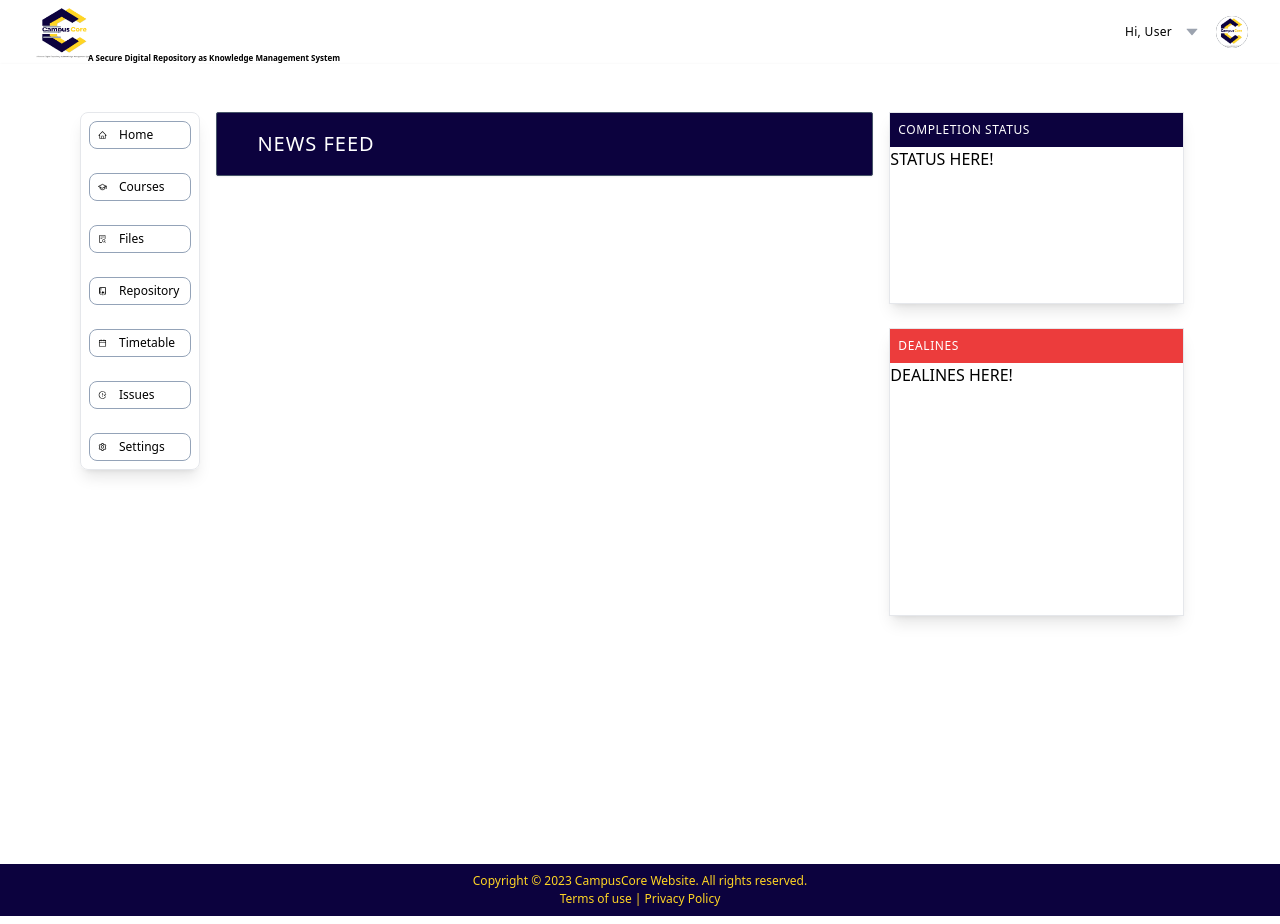
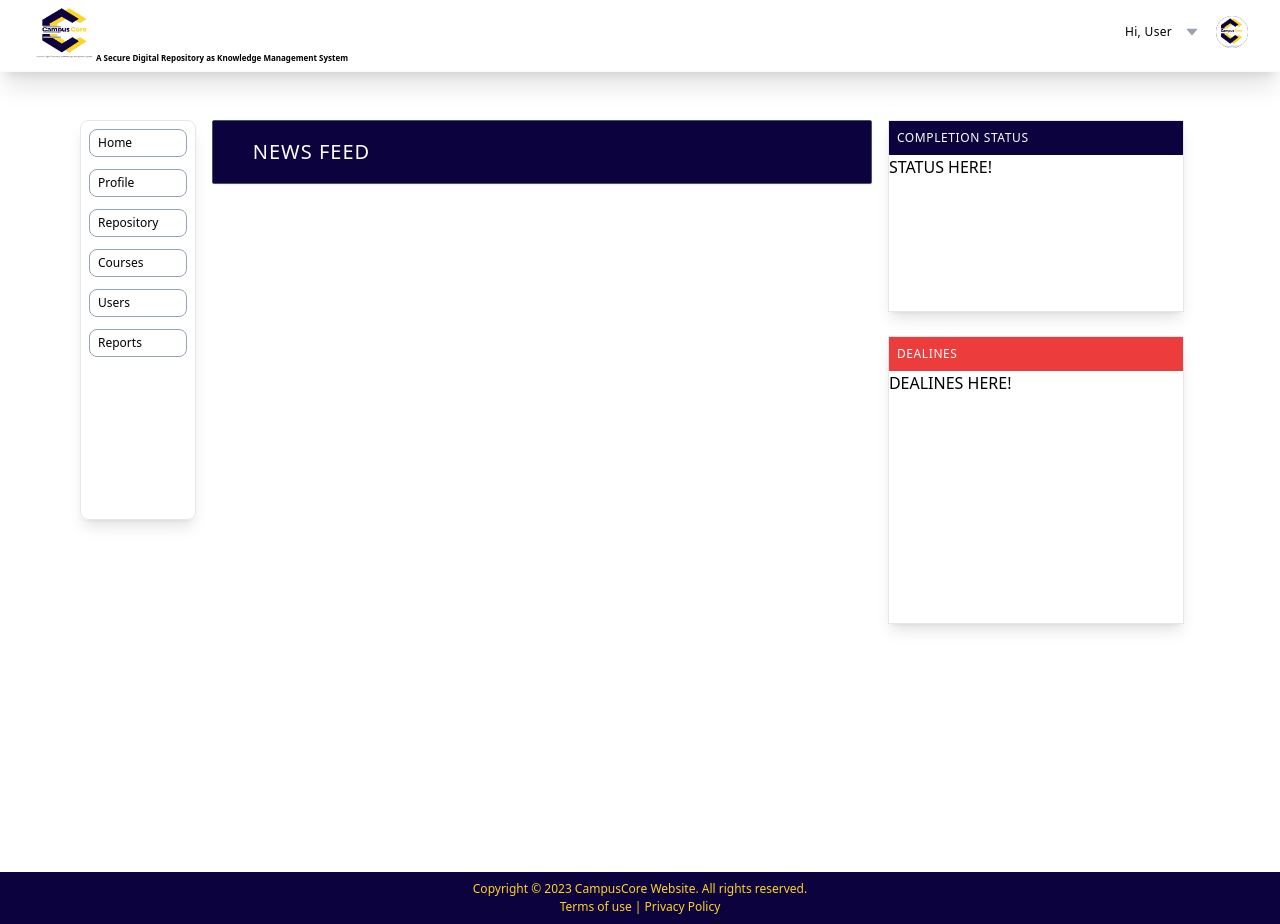
Before and after one commit to BanaxFamily/CampusCore, a React (Vite) app in the folder frontend/: page / in a window 1280 px wide. Built offline with nearby package versions, Linux system fonts and the light colour scheme.

Commit message:
Added more user type UI | ticket #3

```diff
--- a/frontend/src/App.jsx
+++ b/frontend/src/App.jsx
@@ -4,8 +4,9 @@ import { BrowserRouter as Router } from 'react-router-dom';
 import { Footer } from './components/Footer'
 import { Header } from './components/Header'
 import Main from './components/Main'
-import { SideNav } from './components/SideNav'
 import { Status } from './components/Status'
+import { adminLinks, studentNavLinks } from './constants/index'
+import SideNav from './components/SideNav';
 function App() {
 
   return (
@@ -14,7 +15,36 @@ function App() {
 
       <div className=" pt-4 md:p-12 w-full h-screen shadow ">
         <div className=' mx-auto max-w-7xl px-2 sm:px-6 lg:px-8 flex justify-between'>
-          <SideNav />
+          <div className="w-[16%] hidden md:block h-[400px] p-2 border rounded-lg shadow-lg sticky top-0">
+            <div className="w-full flex flex-col justify-start items-start gap-6 md:gap-3 text-[12px]
+
+            ">
+              {/* If user is a Student  ADD CONDITIONAL RENDERING*/}
+              {/* {
+                studentNavLinks.map((nav) => (
+                  <SideNav
+                    key={nav.id}
+                    id={nav.id}
+                    link={nav.link}
+                    // icon={nav.icon}
+                    text={nav.title}
+                  />
+                ))
+              } */}
+
+              {/* If user is an Admin */}
+              {
+                adminLinks.map((nav) => (
+                  <SideNav
+                    key={nav.id}
+                    id={nav.id}
+                    link={nav.link}
+                    text={nav.title}
+                  />
+                ))
+              }
+            </div>
+          </div>
           <Main />
           <Status />
         </div>
--- a/frontend/src/components/Courses.jsx
+++ /dev/null
@@ -1,9 +0,0 @@
-import DashBoardHeading from "./DashBoardHeading";
-
-const Courses = () => {
-    return (
-        <DashBoardHeading title="courses"/>
-     );
-}
-
-export default Courses;
--- a/frontend/src/components/Header.jsx
+++ b/frontend/src/components/Header.jsx
@@ -21,7 +21,7 @@ export const Header = () => {
     }
 
     return (
-        <nav className="bg-white">
+        <nav className="bg-white shadow-xl pb-2">
             <div className="mx-auto max-w-7xl px-2 sm:px-6 lg:px-8">
                 <div className="relative flex h-16 items-center justify-between">
                     <div className="absolute inset-y-0 left-0 flex items-center ">
@@ -50,7 +50,7 @@ export const Header = () => {
                     <div className="flex flex-1 items-center justify-center sm:items-stretch sm:justify-start">
                         <div className="flex flex-shrink-0 items-center">
                             <img className="h-14 w-auto" src={logoImg} alt="Campus Core logo" />
-                            <span className=' hidden md:block absolute bottom-0 left-14 text-[8px] font-semibold '>
+                            <span className=' hidden md:block absolute bottom-0 left-16 text-[8px] font-semibold '>
                                 A Secure Digital Repository as Knowledge Management System
                             </span>
                         </div>
--- a/frontend/src/components/Main.jsx
+++ b/frontend/src/components/Main.jsx
@@ -1,15 +1,29 @@
+/* eslint-disable react/jsx-no-comment-textnodes */
 // eslint-disable-next-line no-unused-vars
-import { BrowserRouter as Router, Route, Routes} from 'react-router-dom'
+import { BrowserRouter as Router, Route, Routes } from 'react-router-dom'
 import Home from "./Home"
-import Courses from './Courses'
+import CourseStudent from './student/CourseStudent'
+import CoursesAdmin from './administrator/CoursesAdmin'
+import ProfilesAdmin from './administrator/ProfilesAdmin'
 
 const Main = () => {
   return (
     <div className="w-full flex flex-col justify-start px-4">
-        <Routes>
-          <Route exact path='/' element={<Home/>}/>
-          <Route path='/courses' element={<Courses/>}/>
-        </Routes>
+      <Routes>
+        {/* This line is for the general users */}
+        <Route exact path='/' element={<Home />} />
+
+        //#region Courses Routes Add conditional rendering when API is integrated
+        {/* <Route path='/course' element={<CourseStudent/>}/> */}
+        <Route path='/course' element={<CoursesAdmin />} />
+        //#endregion
+
+        //#region Profiles Routes Add conditional rendering when API is integrated
+        <Route path='/profile' element={<ProfilesAdmin />} />
+        //#endregion
+
+
+      </Routes>
     </div>
   )
 }
--- a/frontend/src/components/SideNav.jsx
+++ b/frontend/src/components/SideNav.jsx
@@ -1,28 +1,31 @@
 import { Link } from "react-router-dom"
-import { LuGraduationCap } from "react-icons/lu"
-import { AiOutlineFileSearch, AiOutlineCalendar, AiOutlineIssuesClose, AiOutlineSetting, AiOutlineHome } from "react-icons/ai"
-import { RiGitRepositoryCommitsLine } from "react-icons/ri"
+import PropTypes from 'prop-types'
+// import { LuGraduationCap } from "react-icons/lu"
+// import { AiOutlineFileSearch, AiOutlineCalendar, AiOutlineIssuesClose, AiOutlineSetting, AiOutlineHome } from "react-icons/ai"
+// import { RiGitRepositoryCommitsLine } from "react-icons/ri"
 
-export const SideNav = () => {
+const SideNav = (props) => {
     return (
-        <nav className="w-[16%] hidden md:block h-fit p-2 border rounded-lg shadow-lg sticky top-0">
-            <div className="w-full flex flex-col justify-start items-start gap-6 text-[12px]
+        // <nav className="w-[16%] hidden md:block h-fit p-2 border rounded-lg shadow-lg sticky top-0">
+        //     <div className="w-full flex flex-col justify-start items-start gap-6 text-[12px]
 
-            ">
-                <Link to="/" className="w-full">
+        //     ">
+                <Link to={props.link} key={props.id} className="w-full">
                     <div className="active:bg-mainBlueColor active:text-white w-full px-2 py-1 rounded-lg
                                 border border-slate-400 hover:border-slate-700
                                 hover:bg-mainBlueColor hover:text-white
                 ">
                         <span className="flex justify-start items-center gap-3">
-                            <AiOutlineHome />
-                            <button className=" w-full flex justify-start bg-transparent ">Home</button>
+                            {/* <AiOutlineHome /> */}
+                            {/* {props.icon} */}
+                            <button className=" w-full flex justify-start bg-transparent ">{props.text}</button>
                         </span>
 
                     </div>
                 </Link>
 
-                <Link to="/courses" className="w-full">
+
+                /* <Link to="/courses" className="w-full">
                     <div className="active:bg-mainBlueColor active:text-white w-full px-2 py-1 rounded-lg
                                 border border-slate-400 hover:border-slate-700
                                 hover:bg-mainBlueColor hover:text-white
@@ -97,8 +100,17 @@ export const SideNav = () => {
                             <button className=" w-full flex justify-start bg-transparent">Settings</button>
                         </span>
                     </div>
-                </Link>
-            </div>
-        </nav>
+                </Link> */
+        //     </div>
+        // </nav>
     )
 }
+
+SideNav.propTypes = {
+    link: PropTypes.string,
+    // icon: PropTypes.element,
+    text: PropTypes.string,
+    id: PropTypes.string
+}
+
+export default SideNav;
--- /dev/null
+++ b/frontend/src/components/administrator/CoursesAdmin.jsx
@@ -0,0 +1,11 @@
+import DashBoardHeading from "../DashBoardHeading"
+
+const CoursesAdmin = () => {
+  return (
+    <>
+        <DashBoardHeading title="Courses for admin part"/>
+    </>
+  )
+}
+
+export default CoursesAdmin
--- /dev/null
+++ b/frontend/src/components/administrator/ProfilesAdmin.jsx
@@ -0,0 +1,11 @@
+import DashBoardHeading from "../DashBoardHeading"
+
+const ProfilesAdmin = () => {
+  return (
+    <div>
+        <DashBoardHeading title="Profiles admin part here"/>
+    </div>
+  )
+}
+
+export default ProfilesAdmin
--- /dev/null
+++ b/frontend/src/components/administrator/RepositoryAdmin.jsx
@@ -0,0 +1,11 @@
+import DashBoardHeading from '../DashBoardHeading'
+
+const RepositoryAdmin = () => {
+  return (
+    <div>
+        <DashBoardHeading title="Research Repository"/>
+    </div>
+  )
+}
+
+export default RepositoryAdmin
--- /dev/null
+++ b/frontend/src/components/student/CourseStudent.jsx
@@ -0,0 +1,14 @@
+import DashBoardHeading from "../DashBoardHeading";
+
+const CourseStudent = () => {
+    return (
+        <>
+
+            <DashBoardHeading title="courses" />
+
+
+        </>
+    );
+}
+
+export default CourseStudent;
--- /dev/null
+++ b/frontend/src/constants/index.js
@@ -0,0 +1,81 @@
+// import { LuGraduationCap } from "react-icons/lu"
+// import { AiOutlineFileSearch,  AiOutlineIssuesClose, AiOutlineSetting, AiOutlineHome } from "react-icons/ai"
+// import { RiGitRepositoryCommitsLine } from "react-icons/ri"
+
+export const studentNavLinks = [
+    {
+        id:"home",
+        link:"/",
+        title:"Home",
+        // icon: <AiOutlineHome/>
+    },
+    {
+        id:"course",
+        link:"/course",
+        title:"Courses",
+        // icon: <LuGraduationCap/>
+    },
+    {
+        id:"files",
+        link:"/files",
+        title:"Files",
+        // icon: <AiOutlineFileSearch/>
+    },
+    {
+        id:"repository",
+        link:"/repository",
+        title:"Repository",
+        // icon: <RiGitRepositoryCommitsLine/>
+    },
+    {
+        id:"issues",
+        link:"/issues",
+        title:"Issues",
+        // icon: <AiOutlineIssuesClose/>
+    },
+    {
+        id:"setting",
+        link:"/settings",
+        title:"Settings",
+        // icon: <AiOutlineSetting/>
+    },
+];
+
+export const adminLinks = [
+    {
+        id:"home",
+        link:"/",
+        title:"Home",
+        // icon: <AiOutlineHome/>
+    },
+    {
+        id:"profile",
+        link:"/profile",
+        title:"Profile",
+        // icon: <LuGraduationCap/>
+    },
+    {
+        id:"repository",
+        link:"/repository",
+        title:"Repository",
+        // icon: <AiOutlineHome/>
+    },
+    {
+        id:"course",
+        link:"/course",
+        title:"Courses",
+        // icon: <LuGraduationCap/>
+    },
+    {
+        id:"users",
+        link:"/user",
+        title:"Users",
+        // icon: <LuGraduationCap/>
+    },
+    {
+        id:"reports",
+        link:"/report",
+        title:"Reports",
+        // icon: <LuGraduationCap/>
+    },
+];
```
Also changed, not shown: frontend/src/components/administrator/Register.jsx (renamed from frontend/src/components/Register.jsx).
